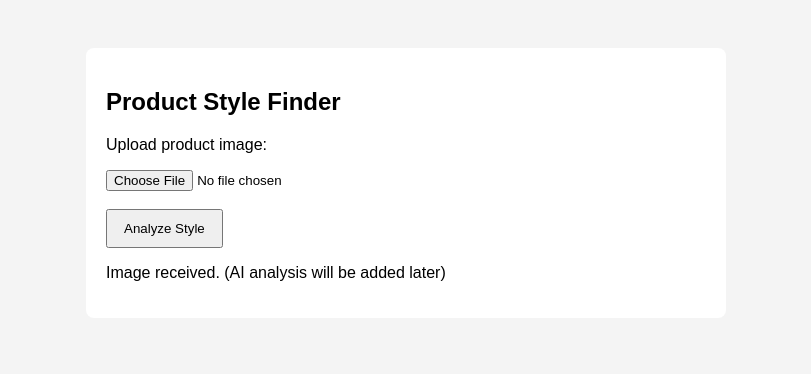
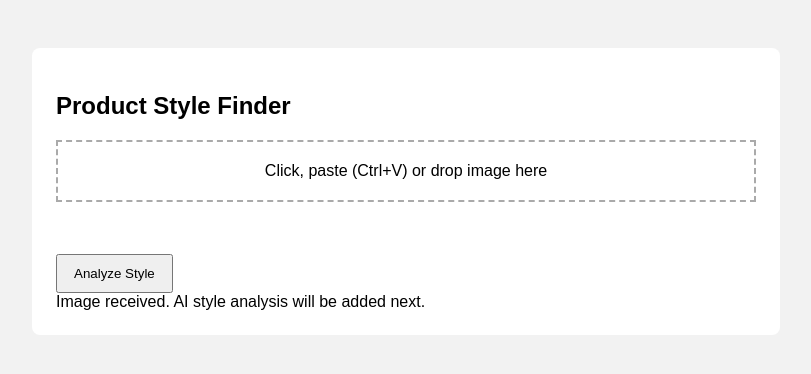
Before and after one commit to vuthiha2781997-ai/style-tool-v2, a plain HTML site: page index.html in a window 1280 px wide. Both pictures are taken after a click on the button "Analyze Style". Shown: the whole page, without its empty margins (234-1045 px from the left). Drawn offline with Linux system fonts and the light colour scheme.

Commit message:
Update index.html

```diff
--- a/index.html
+++ b/index.html
@@ -6,33 +6,47 @@
   <style>
     body {
       font-family: Arial, sans-serif;
-      background: #f4f4f4;
+      background: #f2f2f2;
       padding: 40px;
     }
-    .box {
+    .container {
       background: white;
-      padding: 20px;
-      max-width: 600px;
+      padding: 24px;
+      max-width: 700px;
       margin: auto;
       border-radius: 8px;
+    }
+    .dropzone {
+      border: 2px dashed #aaa;
+      padding: 20px;
+      text-align: center;
+      cursor: pointer;
+      margin-bottom: 16px;
+    }
+    img {
+      max-width: 100%;
+      margin-top: 10px;
+      border-radius: 6px;
     }
     button {
       padding: 10px 16px;
       cursor: pointer;
     }
-    img {
-      max-width: 100%;
-      margin-top: 10px;
-    }
   </style>
 </head>
+
 <body>
 
-<div class="box">
+<div class="container">
   <h2>Product Style Finder</h2>
 
-  <p>Upload product image:</p>
-  <input type="file" id="imageInput">
+  <div class="dropzone" id="dropzone">
+    Click, paste (Ctrl+V) or drop image here
+  </div>
+
+  <input type="file" id="fileInput" accept="image/*" style="display:none">
+
+  <img id="preview" />
 
   <br><br>
   <button onclick="analyze()">Analyze Style</button>
@@ -41,9 +55,37 @@
 </div>
 
 <script>
+  const dropzone = document.getElementById("dropzone");
+  const fileInput = document.getElementById("fileInput");
+  const preview = document.getElementById("preview");
+
+  dropzone.onclick = () => fileInput.click();
+
+  fileInput.onchange = () => {
+    showImage(fileInput.files[0]);
+  };
+
+  document.addEventListener("paste", (event) => {
+    const items = event.clipboardData.items;
+    for (let item of items) {
+      if (item.type.indexOf("image") !== -1) {
+        const file = item.getAsFile();
+        showImage(file);
+      }
+    }
+  });
+
+  function showImage(file) {
+    const reader = new FileReader();
+    reader.onload = () => {
+      preview.src = reader.result;
+    };
+    reader.readAsDataURL(file);
+  }
+
   function analyze() {
-    const result = document.getElementById("result");
-    result.innerHTML = "<p>Image received. (AI analysis will be added later)</p>";
+    document.getElementById("result").innerHTML =
+      "Image received. AI style analysis will be added next.";
   }
 </script>
 
```
